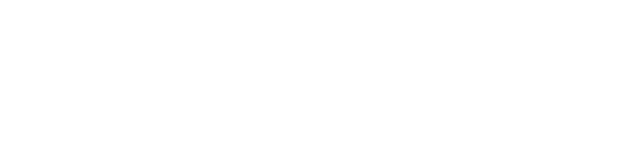
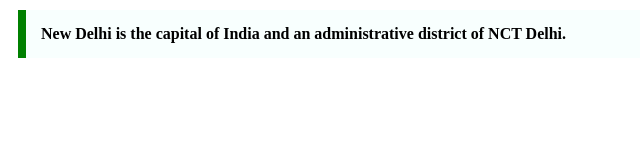
Before and after one commit to acciojob/trivia-Raushangit12, a website: page main.html in a window 1280 px wide. Shown: the whole page, without its empty margins (0-640 px from the left). Drawn offline with Linux system fonts and the light colour scheme.

Commit message:
created a submission

```diff
--- a/main.html
+++ b/main.html
@@ -7,9 +7,10 @@
 </head>
 
 <body>
-	<!-- the entire body must be written by student -->
-    <script type="text/javascript" src="./script.js">
-</script>
+	<blockquote cite="https://en.wikipedia.org/wiki/New_Delhi">
+		 New Delhi is the capital of India and an administrative district of NCT Delhi.
+	</blockquote>
+
 
 </body>
 
--- a/styles.css
+++ b/styles.css
@@ -1,2 +1,9 @@
-
+blockquote{
+	max-width: 600px;
+	margin: 10px;
+padding: 15px;
+border-left: 8px solid green;
+background-color: #f8fffe;
+font-weight: bold;
+}
 /* Your CSS Code here. */
```
